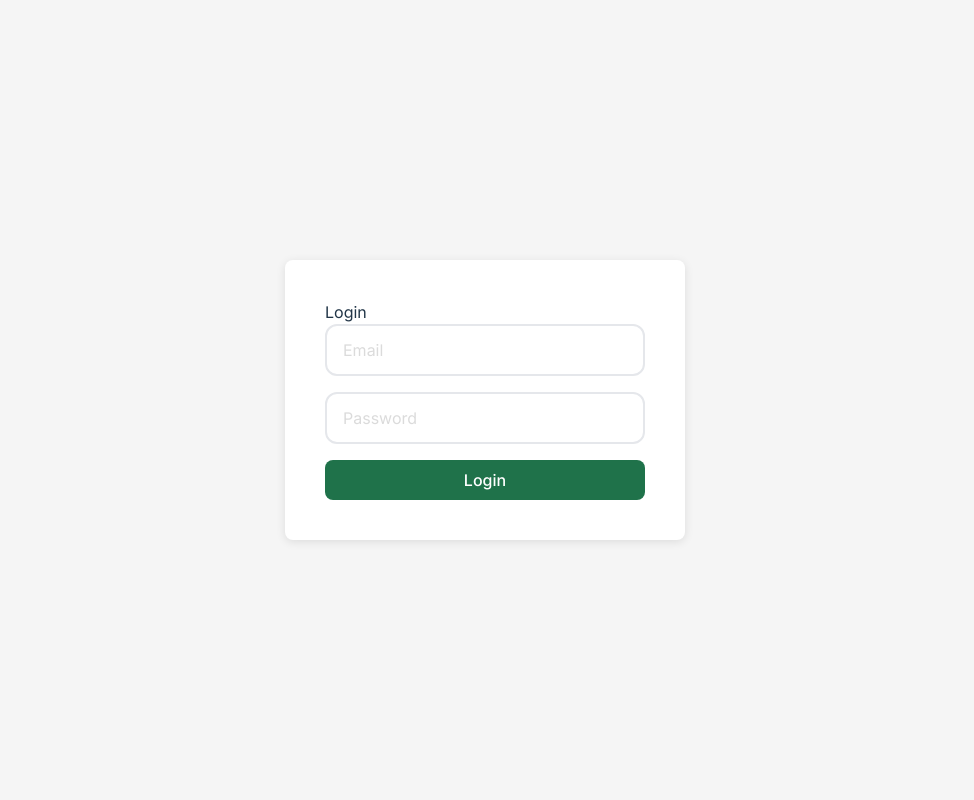
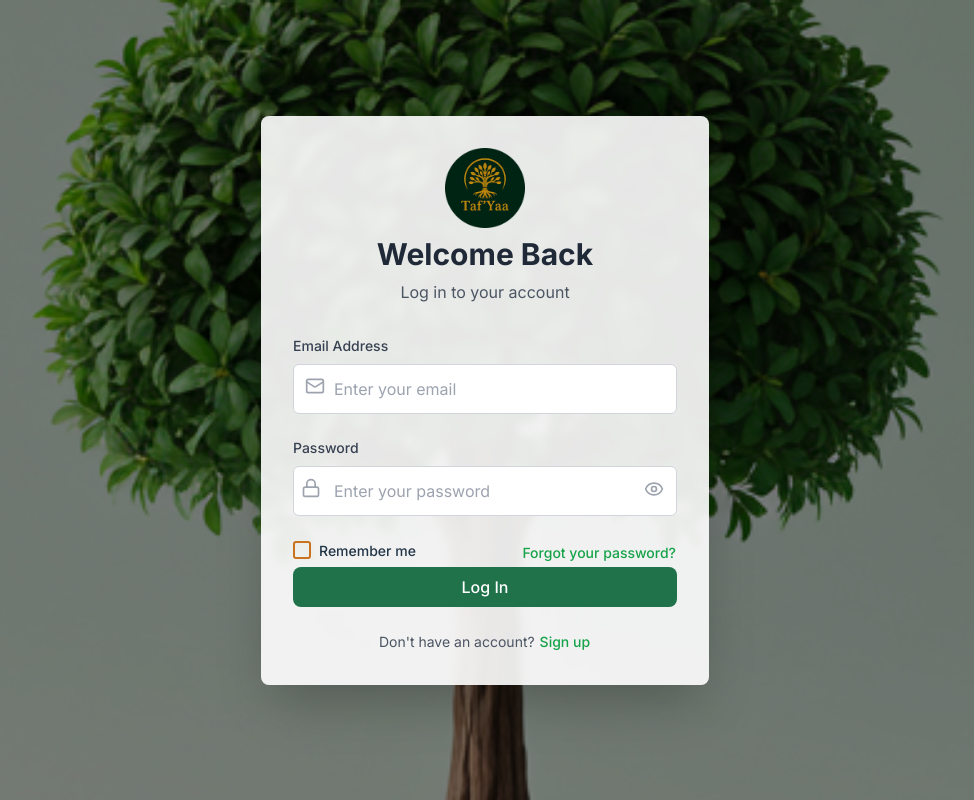
Before and after one commit to Rnia500/Taf-Yaa-main, a React (Vite) app: page /login in a window 1280 px wide. Shown: the whole page, without its empty margins (155-1129 px from the left). Built offline with nearby package versions, Linux system fonts and the light colour scheme; no server answers.

Commit message:
landing page, custom 404 page , log in and sign up page completed

```diff
--- a/src/pages/LoginPage.jsx
+++ b/src/pages/LoginPage.jsx
@@ -1,13 +1,16 @@
 import React, { useState } from 'react';
 import { useNavigate } from 'react-router-dom';
 import { useAuth } from '../context/AuthContext';
-import {TextInput} from '../components/Input';
+import { Mail, Lock, Eye, EyeOff } from 'lucide-react';
 import Button from '../components/Button';
 import Text from '../components/Text';
+import Checkbox from '../components/Checkbox';
 
 export default function LoginPage() {
   const [email, setEmail] = useState('');
   const [password, setPassword] = useState('');
+  const [showPassword, setShowPassword] = useState(false);
+  const [rememberMe, setRememberMe] = useState(false);
   const [error, setError] = useState('');
   const [loading, setLoading] = useState(false);
   const { login } = useAuth();
@@ -29,36 +32,96 @@ export default function LoginPage() {
   };
 
   return (
-    <div style={{ display: 'flex', justifyContent: 'center', alignItems: 'center', height: '100vh', backgroundColor: '#f5f5f5' }}>
-      <div style={{ width: '400px', padding: '40px', backgroundColor: 'white', borderRadius: '8px', boxShadow: '0 2px 10px rgba(0,0,0,0.1)' }}>
-        <Text variant="h2" style={{ textAlign: 'center', marginBottom: '20px' }}>Login</Text>
-        <form onSubmit={handleSubmit}>
-          <div style={{ marginBottom: '16px' }}>
-            <TextInput
-              placeholder="Email"
+    <div className="min-h-screen flex items-center justify-center bg-cover bg-center" style={{ backgroundImage: "url('/Images/background tree.png')" }}>
+      <div className="absolute inset-0 bg-black bg-opacity-50"></div>
+      <div className="relative z-10 w-full max-w-md p-8 bg-white bg-opacity-90 backdrop-blur-sm rounded-lg shadow-2xl">
+        <div className="text-center mb-8">
+          <img src="/Images/Logo.png" alt="Logo" className="mx-auto h-20 w-auto mb-2" />
+          <Text variant="h2" className="text-3xl font-bold text-gray-800">Welcome Back</Text>
+          <p className="text-gray-600 mt-2">Log in to your account</p>
+        </div>
+        <form onSubmit={handleSubmit} className="space-y-6">
+          <div>
+            <label htmlFor="email" className="block text-sm font-medium text-gray-700 mb-2">Email Address</label>
+            <div className="relative">
+              <Mail className="absolute left-3 top-3 h-5 w-5 text-gray-400" />
+              <input
+                id="email"
+                type="email"
+                placeholder="Enter your email"
                 value={email}
                 onChange={(e) => setEmail(e.target.value)}
                 required
+                className="w-full pl-10 pr-3 py-3 border border-gray-300 rounded-md focus:outline-none focus:ring-2 focus:ring-green-500 focus:border-transparent"
               />
             </div>
-          <div style={{ marginBottom: '16px' }}>
-            <TextInput
-              type="password"
-              placeholder="Password"
+          </div>
+          <div>
+            <label htmlFor="password" className="block text-sm font-medium text-gray-700 mb-2">Password</label>
+            <div className="relative">
+              <Lock className="absolute left-2 top-3 h-5 w-5 text-gray-400" />
+              <input
+                id="password"
+                type={showPassword ? 'text' : 'password'}
+                placeholder="Enter your password"
                 value={password}
                 onChange={(e) => setPassword(e.target.value)}
                 required
+                className="w-full pl-10 pr-10 py-3 border border-gray-300 rounded-md focus:outline-none focus:ring-2 focus:ring-green-500 focus:border-transparent"
               />
+              <button
+                type="button"
+                onClick={() => setShowPassword(!showPassword)}
+                className="absolute right-3 top-3 text-gray-400 hover:text-gray-600 bg-transparent p-0"
+                style={{ backgroundColor: 'transparent' }}
+              >
+                {showPassword ? <EyeOff className="h-5 w-5" /> : <Eye className="h-5 w-5" />}
+              </button>
+            </div>
+          </div>
+          <div className="flex items-center justify-between">
+            <Checkbox
+              label="Remember me"
+              checked={rememberMe}
+              onChange={(e) => setRememberMe(e.target.checked)}
+            />
+            <div className="text-sm">
+              <button
+                type="button"
+                onClick={() => alert('Forgot Password functionality not implemented yet')}
+                className="font-medium text-green-600 hover:text-green-500 bg-transparent p-0"
+                style={{ backgroundColor: 'transparent' }}
+              >
+                Forgot your password?
+              </button>
+            </div>
           </div>
           {error && (
-            <Text variant="body" style={{ color: 'red', marginBottom: '16px' }}>
+            <div className="bg-red-50 border border-red-200 text-red-700 px-4 py-3 rounded-md">
               {error}
-            </Text>
+            </div>
           )}
-          <Button type="submit" disabled={loading} style={{ width: '100%' }}>
-            {loading ? 'Logging in...' : 'Login'}
+          <Button
+            type="submit"
+            disabled={loading}
+            className="w-full bg-green-600 hover:bg-green-700 text-white font-bold py-3 px-4 rounded-md transition duration-300 disabled:opacity-50 disabled:cursor-not-allowed"
+          >
+            {loading ? 'Logging in...' : 'Log In'}
           </Button>
         </form>
+          <div className="mt-6 text-center">
+          <p className="text-sm text-gray-600">
+            Don't have an account?{' '}
+            <button
+              type="button"
+              onClick={() => navigate('/')}
+              className="font-medium text-green-600 hover:text-green-500 bg-transparent p-0"
+              style={{ backgroundColor: 'transparent' }}
+            >
+              Sign up
+            </button>
+          </p>
+        </div>
       </div>
     </div>
   );
```
Lines whose indentation alone changed are shown as unchanged.
